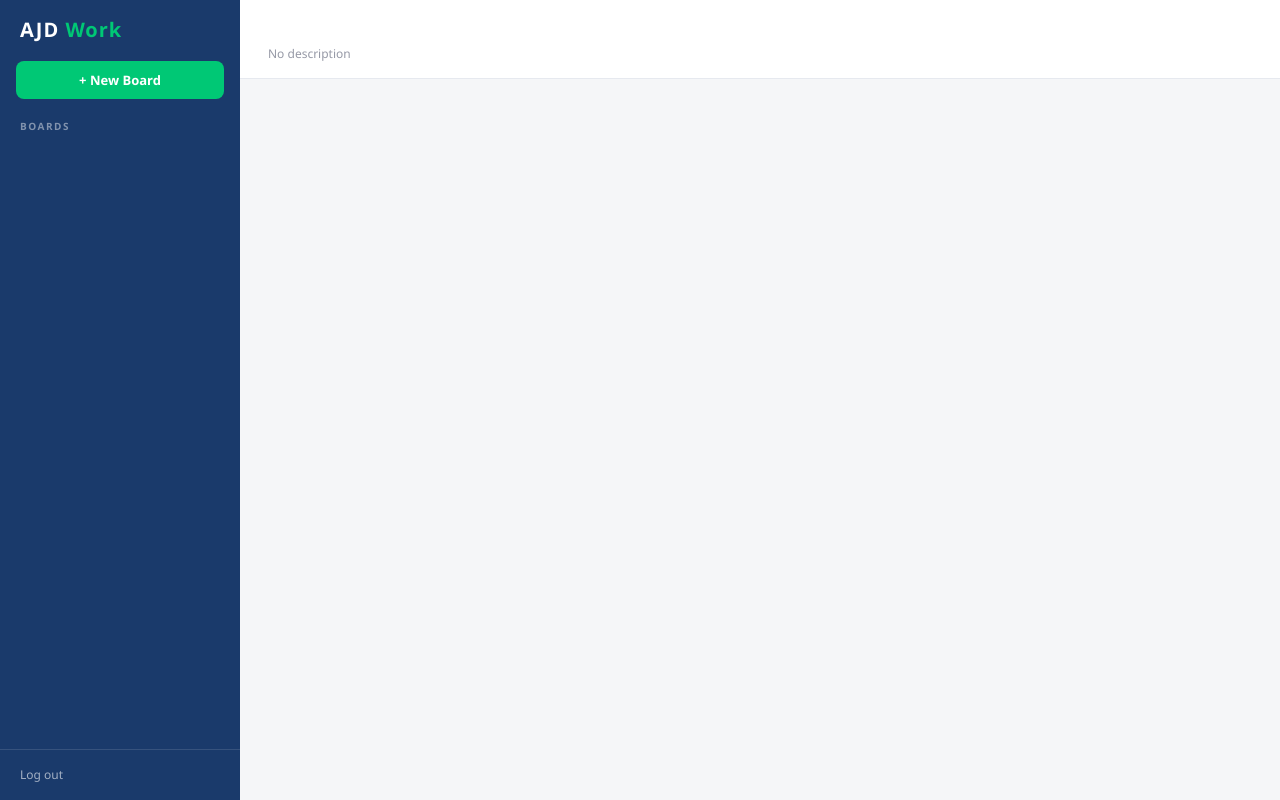
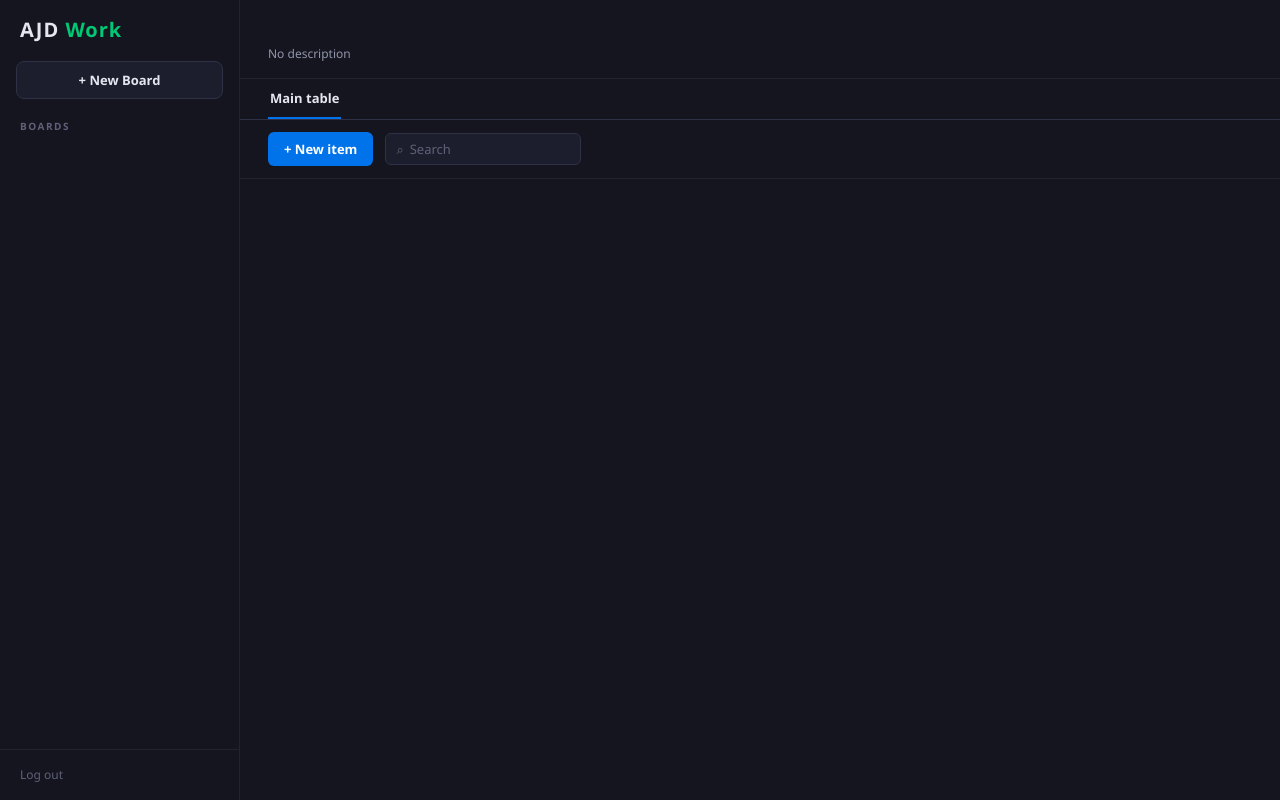
Before and after one commit to quaidkub0504/flow, a Flask app: template templates/board.html in a window 1280 px wide. Run offline with Flask 3, Linux system fonts and the light colour scheme; the template is opened without the code that fills it, so the values that code supplies are empty; the visitor is signed in with stand-in values (Sample User, id 1); some libraries are stand-ins or nearby versions.

Commit message:
Reskin to match real monday.com dark theme 1:1
Full dark navy/near-black chrome (sidebar, topbar, tabs, toolbar, table)
replacing the earlier light theme, per the reference screenshot: lighter
table-header band, blank status/person cells instead of "Empty" text,
blue primary actions. Adds a New item + Search toolbar row (Search
filters rows client-side) and a new "progress" column type rendered as
a green-outlined filled bar, matching the reference board's Progress
column. Also fixes a real race-condition bug where addItem/submitNewColumn
could double-add a row if the server's Socket.IO broadcast for a creation
reached the same tab before its own HTTP response did.

```diff
--- a/models.py
+++ b/models.py
@@ -47,6 +47,7 @@ COLUMN_TYPES = {
     "checkbox": {"label": "Checkbox"},     # value = {"checked": bool}
     "link":     {"label": "Link"},         # value = {"url": "...", "text": "..."}
     "priority": {"label": "Priority"},     # same shape as status, distinct color palette convention
+    "progress": {"label": "Progress"},     # value = {"number": 0-100}, rendered as a filled bar
 }
 
 # Default status/priority label palettes — every new "status"/"priority"
--- a/static/css/app.css
+++ b/static/css/app.css
@@ -1,121 +1,172 @@
-/* AJD Work — shared app styles. Palette: AJ Danboise navy/green brand
-   colors for chrome (sidebar, topbar, buttons), monday.com's own real
-   status/priority palette for cell pills (see models.py DEFAULT_STATUS_LABELS)
-   so the thing people actually stare at all day — the board grid — reads
-   exactly like monday.com, while the chrome around it is AJD-branded. */
+/* AJD Work — shared app styles. Dark theme matching AJ Danboise's real
+   monday.com dashboard 1:1: near-black navy chrome, a lighter header band
+   on tables, monday's own status/priority colors on pills, blue primary
+   actions. AJD's own brand touch is kept small and deliberate (the "Work"
+   wordmark accent, group color rotation) rather than fighting the reference. */
+:root{
+  --bg-app:#14151f;
+  --bg-row:#1c1e2d;
+  --bg-row-hover:#232538;
+  --bg-header:#262840;
+  --border:#2f3146;
+  --border-soft:rgba(255,255,255,0.06);
+  --text:#e4e6f0;
+  --text-dim:#9295ac;
+  --text-faint:#5f6178;
+  --accent-blue:#0073ea;
+  --accent-blue-hover:#1a86ff;
+  --accent-green:#00c875;
+  --pill-empty:#3d3f57;
+}
 *{box-sizing:border-box;margin:0;padding:0;font-family:'Segoe UI',system-ui,-apple-system,sans-serif;}
-html,body{height:100%;background:#f5f6f8;color:#323338;}
+html,body{height:100%;background:var(--bg-app);color:var(--text);}
 
-.sidebar{position:fixed;top:0;left:0;bottom:0;width:240px;background:#1a3a6b;color:#fff;
-  display:flex;flex-direction:column;padding:16px 0;z-index:50;}
+.sidebar{position:fixed;top:0;left:0;bottom:0;width:240px;background:var(--bg-app);color:var(--text);
+  display:flex;flex-direction:column;padding:16px 0;z-index:50;border-right:1px solid var(--border-soft);}
 .sidebar-logo{font-size:20px;font-weight:900;letter-spacing:1px;padding:0 20px;margin-bottom:18px;}
-.sidebar-logo span{color:#00c875;}
-.new-board-btn{margin:0 16px 20px;background:#00c875;color:#fff;border:none;padding:10px;border-radius:8px;
-  font-size:13px;font-weight:700;cursor:pointer;}
-.new-board-btn:hover{background:#00b368;}
+.sidebar-logo span{color:var(--accent-green);}
+.new-board-btn{margin:0 16px 20px;background:var(--bg-row);border:1px solid var(--border);color:var(--text);
+  padding:9px;border-radius:8px;font-size:13px;font-weight:700;cursor:pointer;}
+.new-board-btn:hover{background:var(--bg-row-hover);border-color:var(--accent-blue);}
 .sidebar-section-label{font-size:10px;font-weight:800;letter-spacing:1.5px;text-transform:uppercase;
-  color:rgba(255,255,255,0.45);padding:0 20px;margin-bottom:8px;}
+  color:var(--text-faint);padding:0 20px;margin-bottom:8px;}
 .sidebar-board-list{flex:1;overflow-y:auto;}
-.sidebar-board-link{display:flex;align-items:center;gap:10px;padding:8px 20px;color:rgba(255,255,255,0.85);
-  text-decoration:none;font-size:13px;white-space:nowrap;}
-.sidebar-board-link:hover{background:rgba(255,255,255,0.08);}
-.sidebar-board-link.active{background:rgba(255,255,255,0.14);color:#fff;font-weight:700;}
+.sidebar-board-link{display:flex;align-items:center;gap:10px;padding:8px 20px;color:var(--text-dim);
+  text-decoration:none;font-size:13px;white-space:nowrap;border-left:3px solid transparent;}
+.sidebar-board-link:hover{background:var(--bg-row-hover);color:var(--text);}
+.sidebar-board-link.active{background:var(--bg-row-hover);color:var(--text);font-weight:700;
+  border-left-color:var(--accent-blue);}
 .sb-icon{font-size:15px;}
-.sidebar-footer{padding:12px 20px 0;border-top:1px solid rgba(255,255,255,0.12);}
-.sidebar-logout{color:rgba(255,255,255,0.6);font-size:12px;text-decoration:none;}
-.sidebar-logout:hover{color:#fff;}
+.sidebar-footer{padding:12px 20px 0;border-top:1px solid var(--border-soft);}
+.sidebar-logout{color:var(--text-faint);font-size:12px;text-decoration:none;}
+.sidebar-logout:hover{color:var(--text);}
 
 .main{margin-left:240px;min-height:100vh;display:flex;flex-direction:column;}
 .topbar{display:flex;align-items:center;justify-content:space-between;padding:16px 28px;
-  background:#fff;border-bottom:1px solid #e6e9ef;}
-.topbar-title{font-size:20px;font-weight:800;color:#323338;}
+  background:var(--bg-app);border-bottom:1px solid var(--border-soft);}
+.topbar-title{font-size:20px;font-weight:800;color:var(--text);}
 .user-chip{width:34px;height:34px;border-radius:50%;display:flex;align-items:center;justify-content:center;
   color:#fff;font-weight:800;font-size:14px;}
 .page-body{padding:24px 28px;flex:1;}
 
 .board-grid{display:grid;grid-template-columns:repeat(auto-fill,minmax(220px,1fr));gap:16px;}
-.board-card{background:#fff;border:1px solid #e6e9ef;border-radius:10px;padding:18px;text-decoration:none;
-  color:inherit;display:block;transition:box-shadow .12s;}
-.board-card:hover{box-shadow:0 4px 16px rgba(0,0,0,0.08);}
+.board-card{background:var(--bg-row);border:1px solid var(--border);border-radius:10px;padding:18px;
+  text-decoration:none;color:inherit;display:block;transition:box-shadow .12s,border-color .12s;}
+.board-card:hover{box-shadow:0 4px 16px rgba(0,0,0,0.3);border-color:var(--accent-blue);}
 .board-card-icon{font-size:26px;margin-bottom:8px;}
-.board-card-name{font-size:15px;font-weight:700;margin-bottom:4px;}
-.board-card-sub{font-size:12px;color:#676879;}
-.empty-state{color:#9699a6;font-size:13px;font-style:italic;padding:40px;text-align:center;grid-column:1/-1;}
+.board-card-name{font-size:15px;font-weight:700;margin-bottom:4px;color:var(--text);}
+.board-card-sub{font-size:12px;color:var(--text-dim);}
+.empty-state{color:var(--text-faint);font-size:13px;font-style:italic;padding:40px;text-align:center;grid-column:1/-1;}
 
 /* ── Board (table) view ─────────────────────────────────────────── */
-.board-topbar{padding:16px 28px;background:#fff;border-bottom:1px solid #e6e9ef;}
+.board-topbar{padding:16px 28px;background:var(--bg-app);border-bottom:1px solid var(--border-soft);}
 .board-title-row{display:flex;align-items:center;gap:10px;}
 .board-icon{font-size:22px;}
-.board-title{font-size:20px;font-weight:800;}
-.board-desc{font-size:12px;color:#9699a6;margin-top:2px;}
+.board-title{font-size:20px;font-weight:800;color:var(--text);}
+.board-desc{font-size:12px;color:var(--text-dim);margin-top:2px;}
+
+.board-tabs{display:flex;gap:22px;padding:0 28px;background:var(--bg-app);border-bottom:1px solid var(--border);}
+.board-tab{display:inline-block;padding:10px 2px;font-size:13px;font-weight:600;color:var(--text-dim);
+  border-bottom:2px solid transparent;cursor:default;}
+.board-tab.active{color:var(--text);border-bottom-color:var(--accent-blue);}
+
+.board-toolbar{display:flex;align-items:center;gap:12px;padding:12px 28px;background:var(--bg-app);
+  border-bottom:1px solid var(--border-soft);}
+.btn-new-item{background:var(--accent-blue);color:#fff;border:none;padding:8px 16px;border-radius:6px;
+  font-size:13px;font-weight:700;cursor:pointer;}
+.btn-new-item:hover{background:var(--accent-blue-hover);}
+.toolbar-search{display:flex;align-items:center;gap:6px;background:var(--bg-row);border:1px solid var(--border);
+  border-radius:6px;padding:6px 10px;}
+.toolbar-search-icon{color:var(--text-faint);font-size:13px;}
+.toolbar-search input{border:none;background:transparent;color:var(--text);font-size:13px;outline:none;width:160px;}
+.toolbar-search input::placeholder{color:var(--text-faint);}
 
 .board-scroll{overflow-x:auto;padding:20px 28px 60px;}
 .group-block{margin-bottom:26px;min-width:max-content;}
 .group-hdr{display:flex;align-items:center;gap:8px;padding:8px 4px;cursor:pointer;user-select:none;}
-.group-collapse-arrow{font-size:10px;color:#676879;transition:transform .1s;width:12px;}
+.group-collapse-arrow{font-size:10px;color:var(--text-dim);transition:transform .1s;width:12px;}
 .group-collapse-arrow.collapsed{transform:rotate(-90deg);}
 .group-name{font-size:15px;font-weight:800;}
-.group-count{font-size:12px;color:#9699a6;font-weight:500;}
+.group-count{font-size:12px;color:var(--text-faint);font-weight:500;}
 
 table.board-table{border-collapse:collapse;}
-table.board-table th{position:sticky;top:0;background:#fff;text-align:left;font-size:11px;font-weight:700;
-  color:#676879;padding:8px 12px;border-bottom:2px solid #e6e9ef;white-space:nowrap;}
-table.board-table td{padding:0;border-bottom:1px solid #f0f1f4;vertical-align:middle;}
-table.board-table .item-name-cell{padding:9px 12px;font-size:13px;font-weight:600;min-width:220px;
+table.board-table th{position:sticky;top:0;background:var(--bg-header);text-align:left;font-size:11px;
+  font-weight:700;color:var(--text-dim);padding:10px 12px;border-bottom:1px solid var(--border);white-space:nowrap;}
+table.board-table td{padding:0;background:var(--bg-row);border-bottom:1px solid var(--border);vertical-align:middle;}
+table.board-table .item-name-cell{padding:9px 12px;font-size:13px;font-weight:600;min-width:220px;color:var(--text);
   border-left:4px solid var(--gcolor,#579bfc);cursor:text;}
-table.board-table .item-name-cell:focus{outline:2px solid #579bfc;outline-offset:-2px;}
+table.board-table .item-name-cell:focus{outline:2px solid var(--accent-blue);outline-offset:-2px;}
 .cell{width:140px;height:36px;display:flex;align-items:center;padding:0 8px;cursor:pointer;font-size:13px;
-  border-right:1px solid #f0f1f4;position:relative;}
-.cell:hover{background:#f5f6f8;}
+  border-right:1px solid var(--border);position:relative;color:var(--text);}
+.cell:hover{background:var(--bg-row-hover);}
 .cell input[type=text],.cell input[type=number],.cell input[type=date]{width:100%;border:none;background:transparent;
-  font-size:13px;outline:none;font-family:inherit;}
-.add-item-row td{padding:8px 12px;}
-.add-item-input{border:none;background:transparent;font-size:13px;color:#9699a6;width:220px;outline:none;}
-.add-item-input:focus{color:#323338;}
-.add-group-btn{margin-top:4px;background:none;border:none;color:#676879;font-size:13px;font-weight:600;
+  font-size:13px;outline:none;font-family:inherit;color:var(--text);}
+.cell input[type=date]{color-scheme:dark;}
+.add-item-row td{padding:8px 12px;background:var(--bg-row);}
+.add-item-input{border:none;background:transparent;font-size:13px;color:var(--text-faint);width:220px;outline:none;}
+.add-item-input:focus{color:var(--text);}
+.add-group-btn{margin-top:4px;background:none;border:none;color:var(--text-dim);font-size:13px;font-weight:600;
   cursor:pointer;padding:8px 4px;}
-.add-group-btn:hover{color:#323338;}
+.add-group-btn:hover{color:var(--text);}
 .add-col-btn{width:36px;height:36px;display:flex;align-items:center;justify-content:center;cursor:pointer;
-  color:#9699a6;font-size:18px;font-weight:700;border-right:none;}
-.add-col-btn:hover{background:#f5f6f8;color:#323338;}
+  color:var(--text-dim);font-size:18px;font-weight:700;border-right:none;}
+.add-col-btn:hover{background:var(--bg-row-hover);color:var(--text);}
 
 .pill{display:inline-block;padding:0 10px;border-radius:5px;font-size:12px;font-weight:700;color:#fff;
   height:28px;line-height:28px;width:100%;text-align:center;white-space:nowrap;overflow:hidden;text-overflow:ellipsis;}
-.pill.empty{background:#f0f1f4;color:#9699a6;font-weight:500;}
+.pill.empty{background:var(--pill-empty);}
 .avatar-stack{display:flex;gap:-4px;}
 .avatar{width:26px;height:26px;border-radius:50%;display:flex;align-items:center;justify-content:center;
-  color:#fff;font-weight:800;font-size:11px;border:2px solid #fff;margin-left:-6px;}
+  color:#fff;font-weight:800;font-size:11px;border:2px solid var(--bg-row);margin-left:-6px;}
 .avatar:first-child{margin-left:0;}
+.avatar-placeholder{background:var(--pill-empty);color:var(--text-dim);font-weight:700;font-size:14px;}
 .checkbox-cell{display:flex;align-items:center;justify-content:center;width:100%;}
-.checkbox-cell input{width:18px;height:18px;accent-color:#00c875;}
+.checkbox-cell input{width:18px;height:18px;accent-color:var(--accent-green);}
+
+.progress-cell{gap:8px;cursor:pointer;}
+.progress-track{flex:1;height:14px;border:1.5px solid var(--accent-green);border-radius:4px;overflow:hidden;
+  background:transparent;}
+.progress-fill{height:100%;background:var(--accent-green);transition:width .15s;}
+.progress-label{font-size:11px;color:var(--text-dim);font-variant-numeric:tabular-nums;min-width:30px;}
+.progress-picker{display:flex;gap:6px;padding:8px;align-items:center;}
+.progress-picker input{width:60px;border:1px solid var(--border);background:var(--bg-app);color:var(--text);
+  border-radius:6px;padding:5px 8px;font-size:12px;}
+.progress-picker button{border:none;background:var(--accent-blue);color:#fff;border-radius:6px;padding:5px 10px;
+  font-size:12px;font-weight:700;cursor:pointer;}
 
 /* Dropdown / picker popovers */
-.picker{position:absolute;top:38px;left:0;background:#fff;border:1px solid #e6e9ef;border-radius:8px;
-  box-shadow:0 6px 24px rgba(0,0,0,0.14);z-index:200;min-width:200px;padding:6px;}
-.picker-option{padding:8px 10px;border-radius:6px;cursor:pointer;font-size:13px;display:flex;align-items:center;gap:8px;}
-.picker-option:hover{background:#f5f6f8;}
-.picker-option.selected{background:#eef4ff;}
+.picker{position:absolute;top:38px;left:0;background:var(--bg-header);border:1px solid var(--border);
+  border-radius:8px;box-shadow:0 8px 28px rgba(0,0,0,0.45);z-index:200;min-width:200px;padding:6px;}
+.picker-option{padding:8px 10px;border-radius:6px;cursor:pointer;font-size:13px;display:flex;align-items:center;
+  gap:8px;color:var(--text);}
+.picker-option:hover{background:var(--bg-row-hover);}
+.picker-option.selected{background:rgba(0,115,234,0.18);}
 .picker-swatch{width:14px;height:14px;border-radius:3px;flex-shrink:0;}
 
-.modal-backdrop{position:fixed;inset:0;background:rgba(0,0,0,0.35);display:flex;align-items:center;
+.modal-backdrop{position:fixed;inset:0;background:rgba(0,0,0,0.55);display:flex;align-items:center;
   justify-content:center;z-index:500;}
-.modal{background:#fff;border-radius:12px;padding:24px;width:340px;box-shadow:0 10px 40px rgba(0,0,0,0.2);}
-.modal-hdr{font-size:16px;font-weight:800;margin-bottom:14px;}
-.modal input,.modal select{width:100%;padding:9px 10px;border:1px solid #d0d4e4;border-radius:7px;font-size:13px;
-  margin-bottom:8px;}
+.modal{background:var(--bg-header);border:1px solid var(--border);border-radius:12px;padding:24px;width:340px;
+  box-shadow:0 12px 44px rgba(0,0,0,0.5);}
+.modal-hdr{font-size:16px;font-weight:800;margin-bottom:14px;color:var(--text);}
+.modal input,.modal select{width:100%;padding:9px 10px;border:1px solid var(--border);border-radius:7px;
+  font-size:13px;margin-bottom:8px;background:var(--bg-app);color:var(--text);}
 .modal-actions{display:flex;justify-content:flex-end;gap:8px;margin-top:8px;}
-.btn-ghost{background:none;border:none;color:#676879;font-size:13px;font-weight:700;padding:8px 12px;cursor:pointer;}
-.btn-primary{background:#1a3a6b;color:#fff;border:none;padding:8px 16px;border-radius:7px;font-size:13px;
+.btn-ghost{background:none;border:none;color:var(--text-dim);font-size:13px;font-weight:700;padding:8px 12px;
+  cursor:pointer;}
+.btn-ghost:hover{color:var(--text);}
+.btn-primary{background:var(--accent-blue);color:#fff;border:none;padding:8px 16px;border-radius:7px;font-size:13px;
   font-weight:700;cursor:pointer;}
-.btn-primary:hover{background:#15305a;}
+.btn-primary:hover{background:var(--accent-blue-hover);}
 
-.updates-panel{position:fixed;top:0;right:0;bottom:0;width:360px;background:#fff;border-left:1px solid #e6e9ef;
-  box-shadow:-4px 0 20px rgba(0,0,0,0.08);z-index:400;display:flex;flex-direction:column;}
-.updates-hdr{padding:16px 20px;border-bottom:1px solid #e6e9ef;display:flex;justify-content:space-between;align-items:center;}
+.updates-panel{position:fixed;top:0;right:0;bottom:0;width:360px;background:var(--bg-header);
+  border-left:1px solid var(--border);box-shadow:-6px 0 24px rgba(0,0,0,0.4);z-index:400;display:flex;
+  flex-direction:column;}
+.updates-hdr{padding:16px 20px;border-bottom:1px solid var(--border);display:flex;justify-content:space-between;
+  align-items:center;color:var(--text);}
 .updates-list{flex:1;overflow-y:auto;padding:16px 20px;}
 .update-item{margin-bottom:16px;}
-.update-meta{font-size:11px;color:#9699a6;margin-bottom:3px;}
-.update-body{font-size:13px;line-height:1.5;}
-.updates-input-row{padding:12px 20px;border-top:1px solid #e6e9ef;display:flex;gap:8px;}
-.updates-input-row textarea{flex:1;border:1px solid #d0d4e4;border-radius:7px;padding:8px 10px;font-size:13px;
-  resize:none;height:60px;font-family:inherit;}
+.update-meta{font-size:11px;color:var(--text-faint);margin-bottom:3px;}
+.update-body{font-size:13px;line-height:1.5;color:var(--text);}
+.updates-input-row{padding:12px 20px;border-top:1px solid var(--border);display:flex;gap:8px;}
+.updates-input-row textarea{flex:1;border:1px solid var(--border);border-radius:7px;padding:8px 10px;font-size:13px;
+  resize:none;height:60px;font-family:inherit;background:var(--bg-app);color:var(--text);}
--- a/static/js/board.js
+++ b/static/js/board.js
@@ -67,8 +67,17 @@ function connectSocket(){
   });
 }
 
+let SEARCH_QUERY = '';
+function setSearchQuery(q){ SEARCH_QUERY = q.trim().toLowerCase(); render(); }
+function focusFirstAddItem(){
+  const el = document.querySelector('.add-item-input');
+  if (el) el.focus();
+}
+
 function itemsForGroup(groupId){
-  return STATE.items.filter(i => i.group_id === groupId).sort((a,b) => a.position - b.position);
+  return STATE.items.filter(i => i.group_id === groupId)
+    .filter(i => !SEARCH_QUERY || i.name.toLowerCase().includes(SEARCH_QUERY))
+    .sort((a,b) => a.position - b.position);
 }
 
 function render(){
@@ -130,14 +139,14 @@ function renderCell(item, col){
       const labels = col.settings.labels || [];
       const label = labels.find(l => l.id === val.label_id);
       return `<div class="cell" onclick="openLabelPicker(event, ${item.id}, ${col.id})">
-        ${label ? `<span class="pill" style="background:${label.color};">${esc(label.text)}</span>` : `<span class="pill empty">Empty</span>`}
+        ${label ? `<span class="pill" style="background:${label.color};">${esc(label.text)}</span>` : `<span class="pill empty"></span>`}
       </div>`;
     }
     case 'person': {
       const ids = val.user_ids || [];
       const users = ids.map(uid => ALL_USERS.find(u => u.id === uid)).filter(Boolean);
       return `<div class="cell" onclick="openPersonPicker(event, ${item.id}, ${col.id})">
-        ${users.length ? `<div class="avatar-stack">${users.map(u => `<div class="avatar" style="background:${u.color};" title="${esc(u.name)}">${esc(u.name[0].toUpperCase())}</div>`).join('')}</div>` : `<span class="pill empty">+</span>`}
+        ${users.length ? `<div class="avatar-stack">${users.map(u => `<div class="avatar" style="background:${u.color};" title="${esc(u.name)}">${esc(u.name[0].toUpperCase())}</div>`).join('')}</div>` : `<div class="avatar avatar-placeholder">+</div>`}
       </div>`;
     }
     case 'date': {
@@ -157,6 +166,13 @@ function renderCell(item, col){
       return `<div class="cell">
         <input type="number" value="${val.number ?? ''}"
                onchange="saveValue(${item.id},${col.id},{number:this.value===''?null:Number(this.value)})"/>
+      </div>`;
+    }
+    case 'progress': {
+      const pct = Math.max(0, Math.min(100, Number(val.number) || 0));
+      return `<div class="cell progress-cell" onclick="openProgressEditor(event, ${item.id}, ${col.id}, ${pct})">
+        <div class="progress-track"><div class="progress-fill" style="width:${pct}%;"></div></div>
+        <span class="progress-label">${pct}%</span>
       </div>`;
     }
     case 'checkbox': {
@@ -342,9 +358,9 @@ function openDropdownPicker(evt, itemId, columnId){
     <div class="picker-option ${current.has(o.id) ? 'selected' : ''}" onclick="toggleDropdownOption(${itemId},${columnId},'${o.id}')">${esc(o.text)}</div>
   `).join('');
   picker.innerHTML = `<div id="dropdownOptsList">${renderOpts()}</div>
-    <div style="display:flex;gap:4px;padding:6px;border-top:1px solid #f0f1f4;margin-top:4px;">
-      <input id="newDropdownOpt" placeholder="Add option" style="flex:1;border:1px solid #d0d4e4;border-radius:6px;padding:5px 8px;font-size:12px;"/>
-      <button onclick="addDropdownOption(${columnId})" style="border:none;background:#1a3a6b;color:#fff;border-radius:6px;padding:0 10px;cursor:pointer;">+</button>
+    <div style="display:flex;gap:4px;padding:6px;border-top:1px solid var(--border);margin-top:4px;">
+      <input id="newDropdownOpt" placeholder="Add option" style="flex:1;border:1px solid var(--border);border-radius:6px;padding:5px 8px;font-size:12px;background:var(--bg-app);color:var(--text);"/>
+      <button onclick="addDropdownOption(${columnId})" style="border:none;background:var(--accent-blue);color:#fff;border-radius:6px;padding:0 10px;cursor:pointer;">+</button>
     </div>`;
   evt.currentTarget.appendChild(picker);
 }
@@ -368,6 +384,25 @@ async function addDropdownOption(columnId){
   });
   const updated = await r.json();
   col.settings = updated.settings;
+  closePicker();
+  render();
+}
+
+function openProgressEditor(evt, itemId, columnId, currentPct){
+  evt.stopPropagation();
+  closePicker();
+  const picker = document.createElement('div');
+  picker.className = 'picker progress-picker';
+  picker.innerHTML = `
+    <input id="progressInput" type="number" min="0" max="100" value="${currentPct}"/>
+    <button onclick="saveProgress(${itemId},${columnId})">Set</button>`;
+  evt.currentTarget.appendChild(picker);
+  document.getElementById('progressInput').focus();
+}
+function saveProgress(itemId, columnId){
+  const input = document.getElementById('progressInput');
+  const pct = Math.max(0, Math.min(100, Number(input.value) || 0));
+  saveValue(itemId, columnId, {number: pct});
   closePicker();
   render();
 }
--- a/templates/board.html
+++ b/templates/board.html
@@ -16,6 +16,16 @@
     </div>
     <div class="board-desc">{{ board.description or 'No description' }}</div>
   </div>
+  <div class="board-tabs">
+    <span class="board-tab active">Main table</span>
+  </div>
+  <div class="board-toolbar">
+    <button class="btn-new-item" onclick="focusFirstAddItem()">+ New item</button>
+    <div class="toolbar-search">
+      <span class="toolbar-search-icon">⌕</span>
+      <input id="boardSearch" placeholder="Search" oninput="setSearchQuery(this.value)"/>
+    </div>
+  </div>
   <div class="board-scroll" id="boardScroll"></div>
 </div>
 
@@ -32,6 +42,7 @@
       <option value="date">Date</option>
       <option value="timeline">Timeline</option>
       <option value="number">Number</option>
+      <option value="progress">Progress</option>
       <option value="dropdown">Dropdown</option>
       <option value="checkbox">Checkbox</option>
       <option value="link">Link</option>
```
